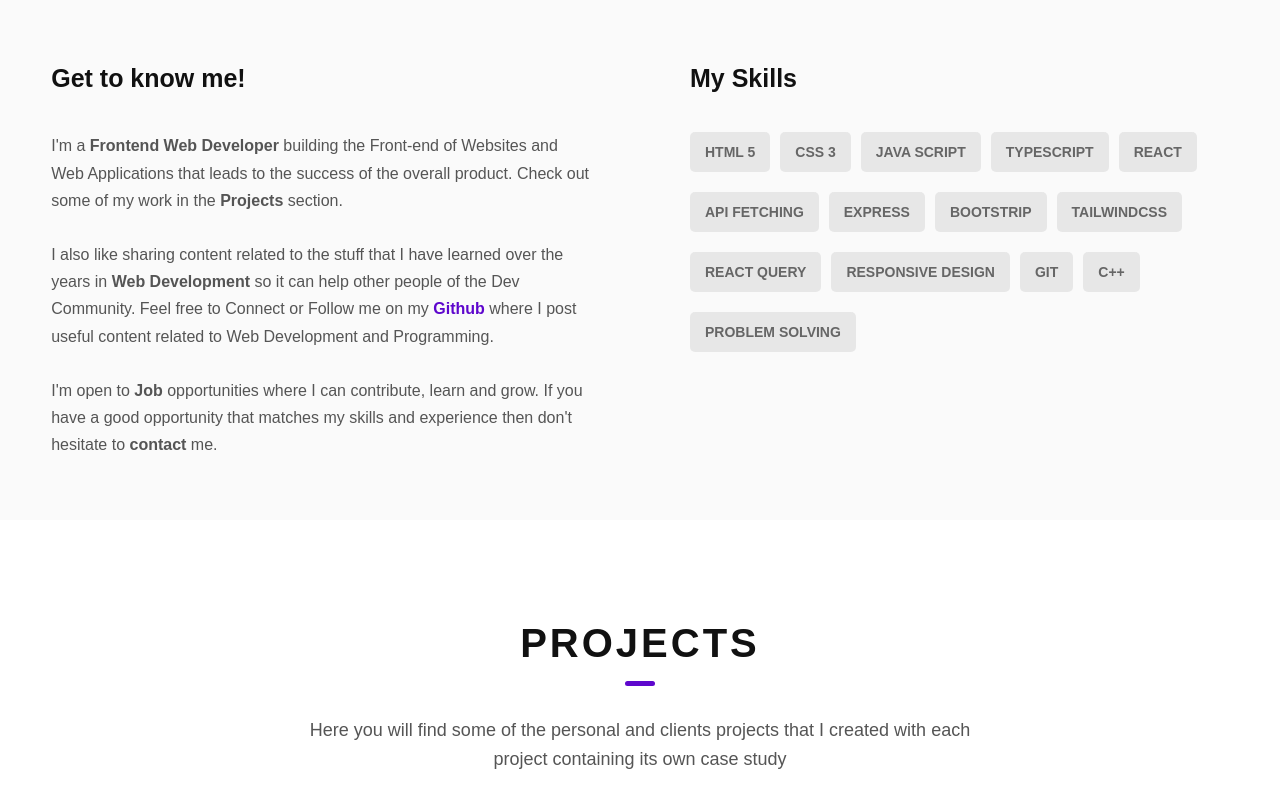
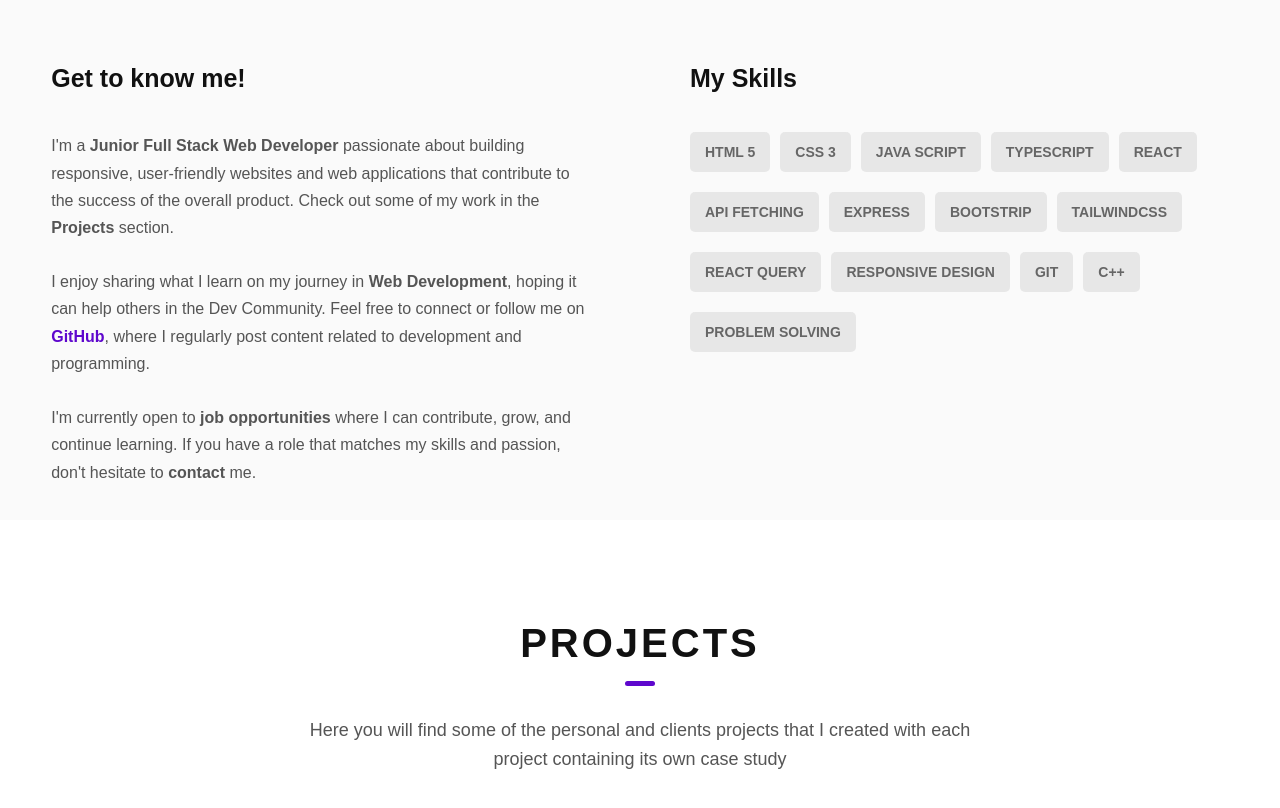
Before and after one commit to Abirullah/Portfolio-with-react, a React (Vite) app: page / in a window 1280 px wide. Shown: the part 1080-1888 px from the top of the page. Built offline with nearby package versions, Linux system fonts and the light colour scheme; a web font is replaced by a local one.

Commit message:
Update App.jsx

```diff
--- a/src/app/App.jsx
+++ b/src/app/App.jsx
@@ -237,10 +237,13 @@ function App() {
 						<div className={style["about-info"]}>
 							<h3>Get to know me!</h3>
 							<p>
-								I'm a <span>Frontend Web Developer</span> building the Front-end of Websites and Web Applications that leads to the success of the overall product. Check out some of my work in the <span>Projects</span> section. <br /> <br />
-								I also like sharing content related to the stuff that I have learned over the years in <span>Web Development</span> so it can help other people of the Dev Community. Feel free to Connect or Follow me on my <a href="https://github.com/Abirullah" target="_blank">Github</a> where I post useful content related to Web Development and Programming. <br /> <br />
-								I'm open to <span>Job</span> opportunities where I can contribute, learn and grow. If you have a good opportunity that matches my skills and experience then don't hesitate to <span>contact</span> me.
-							</p>
+    I'm a <span>Junior Full Stack Web Developer</span> passionate about building responsive, user-friendly websites and web applications that contribute to the success of the overall product. Check out some of my work in the <span>Projects</span> section. <br /><br />
+
+    I enjoy sharing what I learn on my journey in <span>Web Development</span>, hoping it can help others in the Dev Community. Feel free to connect or follow me on <a href="https://github.com/Abirullah" target="_blank">GitHub</a>, where I regularly post content related to development and programming. <br /><br />
+
+    I'm currently open to <span>job opportunities</span> where I can contribute, grow, and continue learning. If you have a role that matches my skills and passion, don't hesitate to <span>contact</span> me.
+</p>
+
 						</div>
 						<div className={style["my-skill"]}>
 							<h3>My Skills</h3>
```
